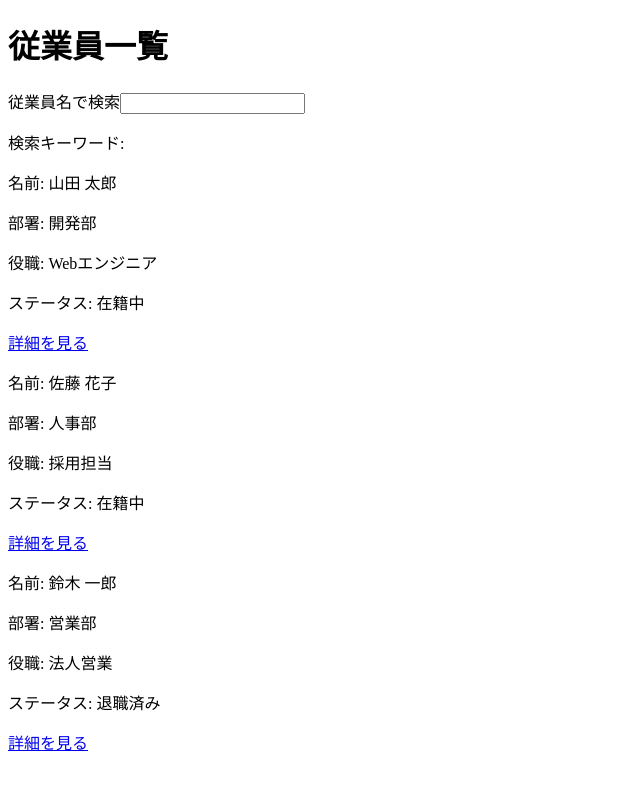
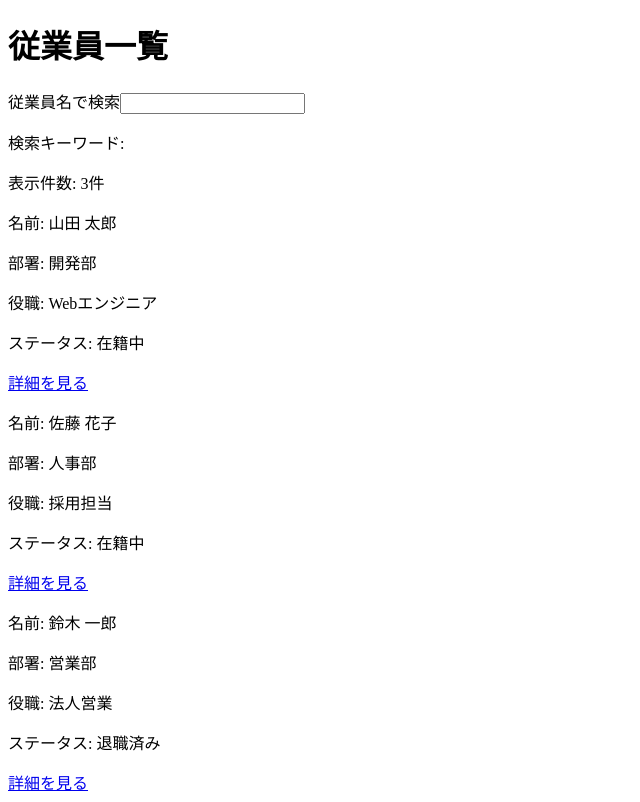
Before and after one commit to yuuttana1223/employee-system, an Angular app: page /employees in a window 1280 px wide. Shown: the whole page, without its empty margins (0-640 px from the left). Built offline with nearby package versions, Linux system fonts and the light colour scheme.

Commit message:
Show filtered employee count

```diff
--- a/src/app/employees/employee-list/employee-list.html
+++ b/src/app/employees/employee-list/employee-list.html
@@ -7,6 +7,7 @@
   (input)="updateSearchTerm($event.target.value)"
 />
 <p>検索キーワード: {{ searchTerm() }}</p>
+<p>表示件数: {{ filteredEmployeeCount() }}件</p>
 @for (employee of filteredEmployees(); track employee.id) {
   <section>
     <p>名前: {{ employee.name }}</p>
--- a/src/app/employees/employee-list/employee-list.ts
+++ b/src/app/employees/employee-list/employee-list.ts
@@ -49,6 +49,10 @@ export class EmployeeList {
     );
   });
 
+  protected readonly filteredEmployeeCount = computed(
+    () => this.filteredEmployees().length,
+  );
+
   protected updateSearchTerm(searchTerm: string): void {
     this.searchTerm.set(searchTerm);
   }
```
